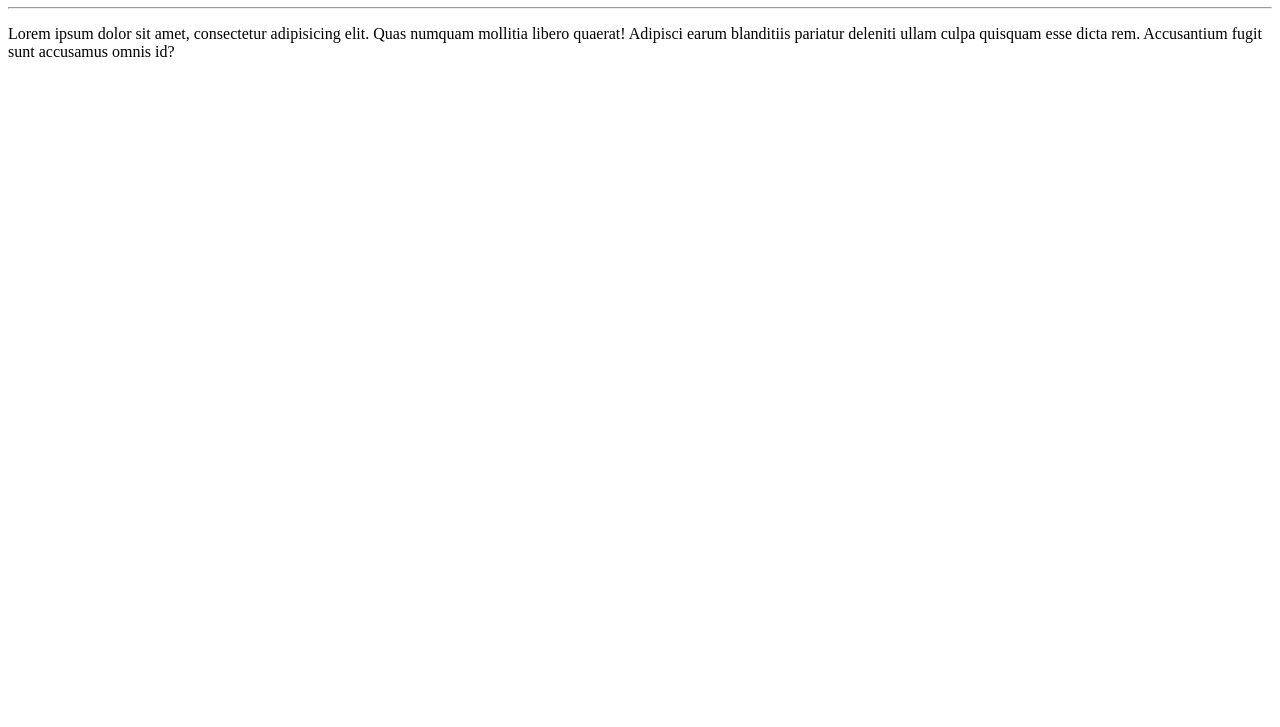
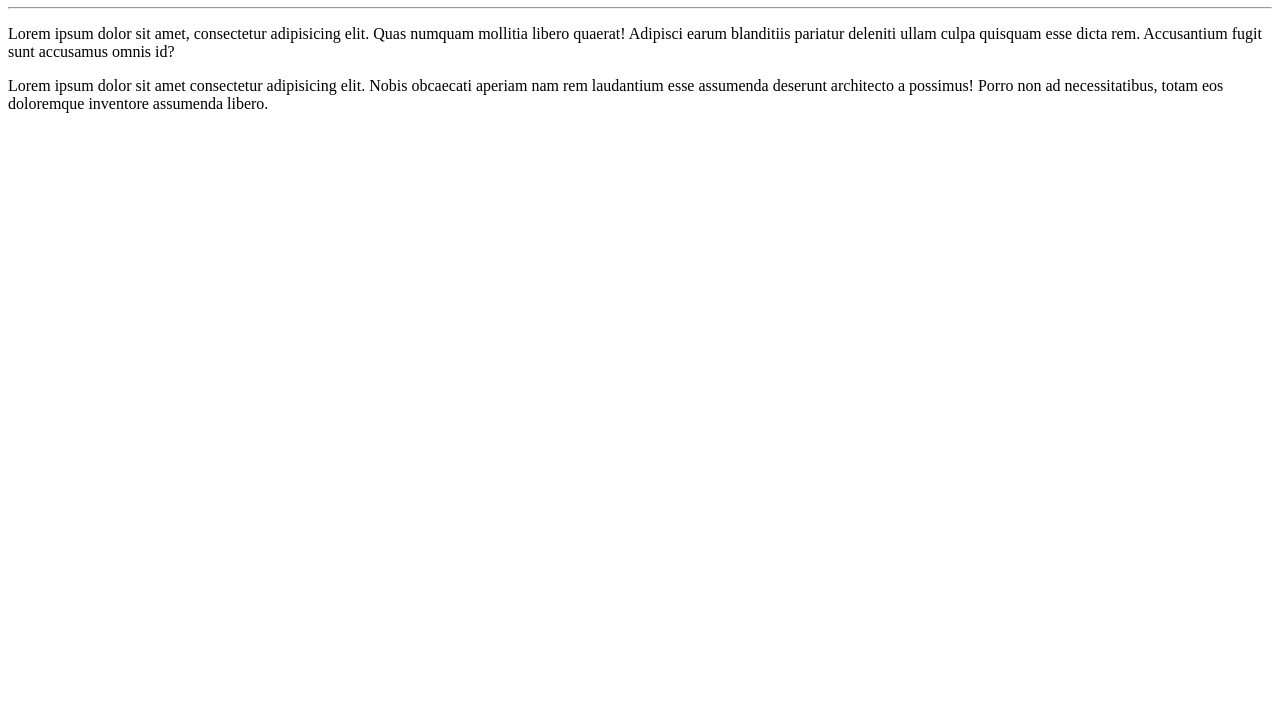
Before and after one commit to VazSol/Ola-Mundo, a plain HTML site: page site-exemplo/index.html in a window 1280 px wide. Shown: the part 73-800 px from the top of the page. Drawn offline with Linux system fonts and the light colour scheme.

Commit message:
adicionei um parágrafo

```diff
--- a/site-exemplo/index.html
+++ b/site-exemplo/index.html
@@ -9,5 +9,6 @@
     <h1>Olá,mundo!</h1>
     <hr>
     <p>Lorem ipsum dolor sit amet, consectetur adipisicing elit. Quas numquam mollitia libero quaerat! Adipisci earum blanditiis pariatur deleniti ullam culpa quisquam esse dicta rem. Accusantium fugit sunt accusamus omnis id?</p>
+    <p>Lorem ipsum dolor sit amet consectetur adipisicing elit. Nobis obcaecati aperiam nam rem laudantium esse assumenda deserunt architecto a possimus! Porro non ad necessitatibus, totam eos doloremque inventore assumenda libero.</p>
 </body>
 </html>
```
